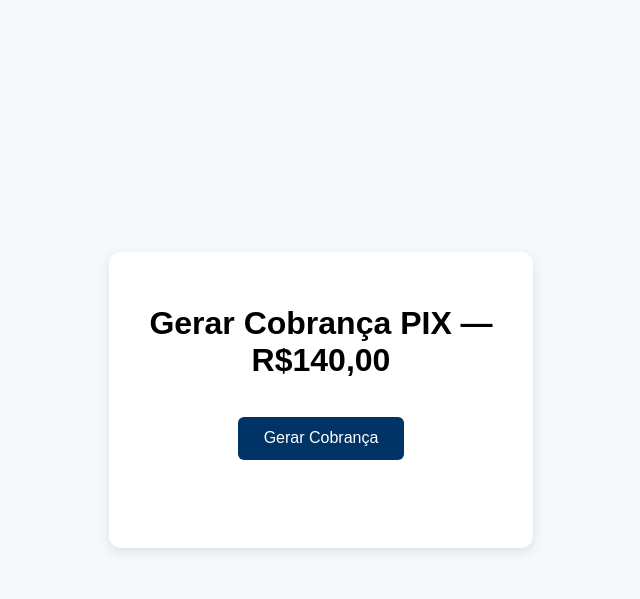
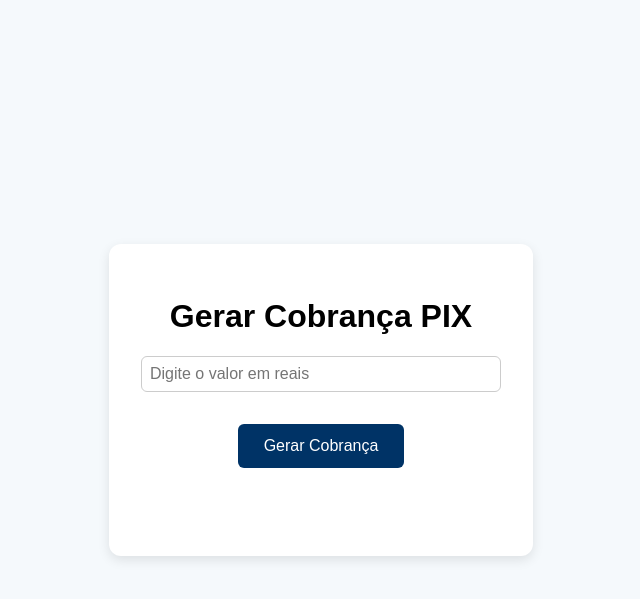
Before and after one commit to Ericson006/API-SICOOB-RENOTUR, a Flask app: page / in a window 1280 px wide. Shown: the top 599 px of the page, without its empty margins (319-959 px from the left). Run offline with Flask 3, Linux system fonts and the light colour scheme.

Commit message:
feat: adiciona imput para definir o valor manualmente

```diff
--- a/templates/gerador_pix.html
+++ b/templates/gerador_pix.html
@@ -4,16 +4,61 @@
   <meta charset="UTF-8"/><meta name="viewport" content="width=device-width,initial-scale=1"/>
   <title>Gerador PIX</title>
   <style>
-    body{font-family:Arial,sans-serif;background:#f5f9fc;display:flex;justify-content:center;align-items:center;height:100vh;margin:0}
-    .card{background:#fff;padding:2rem;border-radius:12px;box-shadow:0 4px 12px rgba(0,0,0,0.1);text-align:center;max-width:360px;width:100%}
-    button{background:#003366;color:#fff;border:none;padding:.8rem 1.6rem;border-radius:6px;cursor:pointer;font-size:1rem;margin:1rem 0}
-    button:hover{background:#0055aa}
-    #status{min-height:1.5rem;margin-bottom:1rem}
+    body {
+      font-family: Arial, sans-serif;
+      background: #f5f9fc;
+      display: flex;
+      justify-content: center;
+      align-items: center;
+      height: 100vh;
+      margin: 0;
+    }
+
+    .card {
+      background: #fff;
+      padding: 2rem;
+      border-radius: 12px;
+      box-shadow: 0 4px 12px rgba(0,0,0,0.1);
+      text-align: center;
+      max-width: 360px;
+      width: 100%;
+    }
+
+    button {
+      background: #003366;
+      color: #fff;
+      border: none;
+      padding: .8rem 1.6rem;
+      border-radius: 6px;
+      cursor: pointer;
+      font-size: 1rem;
+      margin: 1rem 0;
+    }
+
+    button:hover {
+      background: #0055aa;
+    }
+
+    #status {
+      min-height: 1.5rem;
+      margin-bottom: 1rem;
+    }
+
+    input[type="number"] {
+      width: 100%;
+      padding: 0.5rem;
+      font-size: 1rem;
+      margin-bottom: 1rem;
+      border: 1px solid #ccc;
+      border-radius: 6px;
+      box-sizing: border-box;
+    }
   </style>
 </head>
 <body>
   <div class="card">
-    <h1>Gerar Cobrança PIX — R$140,00</h1>
+    <h1>Gerar Cobrança PIX</h1>
+    <input id="valor" type="number" placeholder="Digite o valor em reais" min="0.01" step="0.01"/>
     <button id="btnGerar">Gerar Cobrança</button>
     <div id="status"></div>
     <div id="linkPIX"></div>
@@ -22,16 +67,28 @@
   <script>
     const btn = document.getElementById('btnGerar'),
           st  = document.getElementById('status'),
-        lk  = document.getElementById('linkPIX');
+          lk  = document.getElementById('linkPIX'),
+          valorInput = document.getElementById('valor');
 
     btn.addEventListener('click', async () => {
+      const valor = parseFloat(valorInput.value);
+
+      if (isNaN(valor) || valor <= 0) {
+        st.textContent = '❌ Digite um valor válido.';
+        return;
+      }
+
       st.textContent = 'Gerando…';
-    lk.innerHTML   = '';
+      lk.innerHTML = '';
 
       try {
         const res = await fetch('/api/gerar_cobranca', {
           method: 'POST',
-        headers: { 'Accept': 'application/json' }
+          headers: {
+            'Accept': 'application/json',
+            'Content-Type': 'application/json'
+          },
+          body: JSON.stringify({ valor })
         });
 
         let data;
@@ -47,17 +104,12 @@
         }
 
         st.textContent = '✅ Cobrança gerada!';
-      lk.innerHTML = `
-        <a href="${data.link_pix}" target="_blank">
-          ${data.link_pix}
-        </a>
-      `;
+        lk.innerHTML = `<a href="${data.link_pix}" target="_blank">${data.link_pix}</a>`;
       } catch (err) {
         st.textContent = '❌ ' + err.message;
         console.error(err);
       }
     });
   </script>
-
 </body>
 </html>
```
Lines whose indentation alone changed are shown as unchanged.
